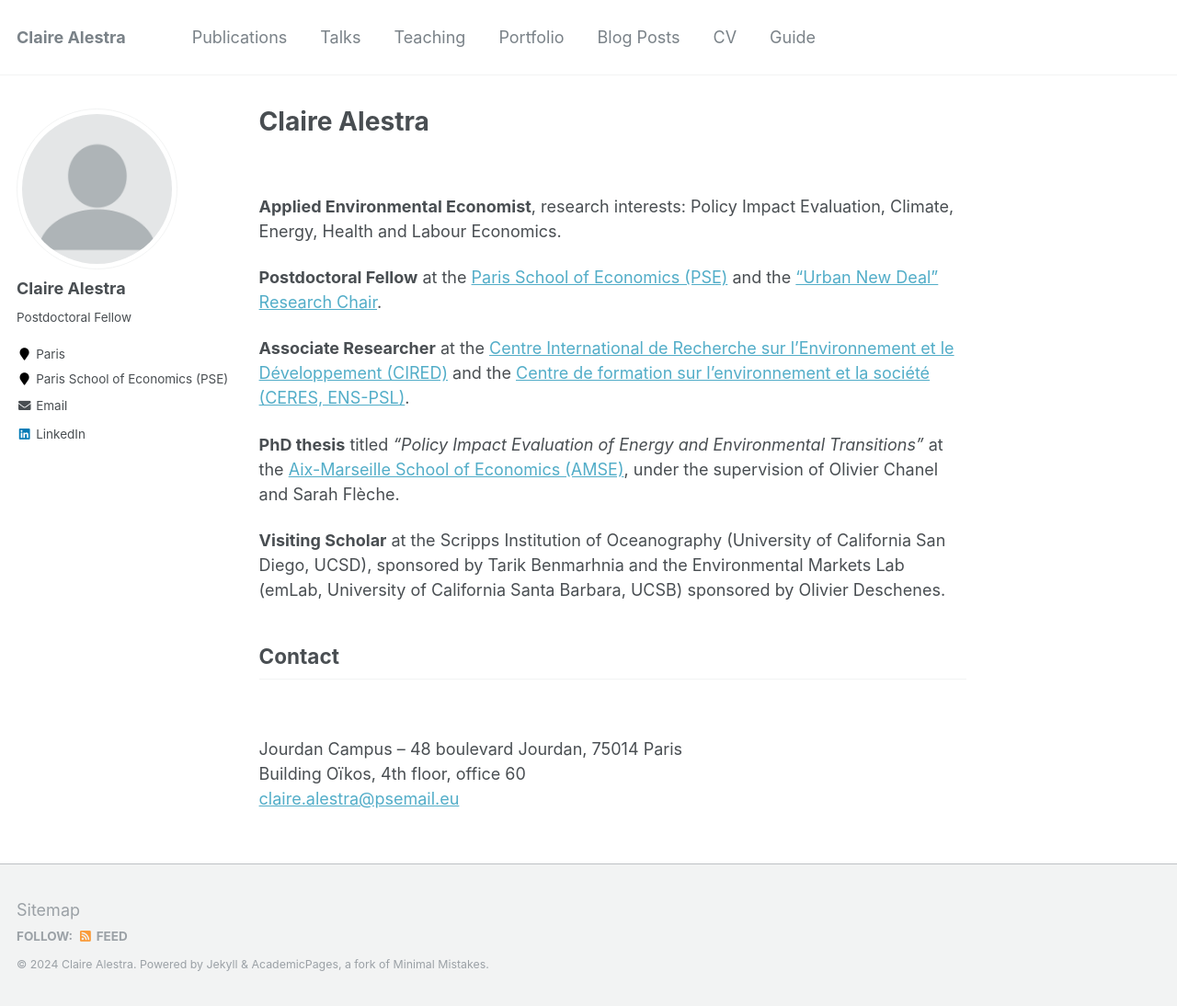
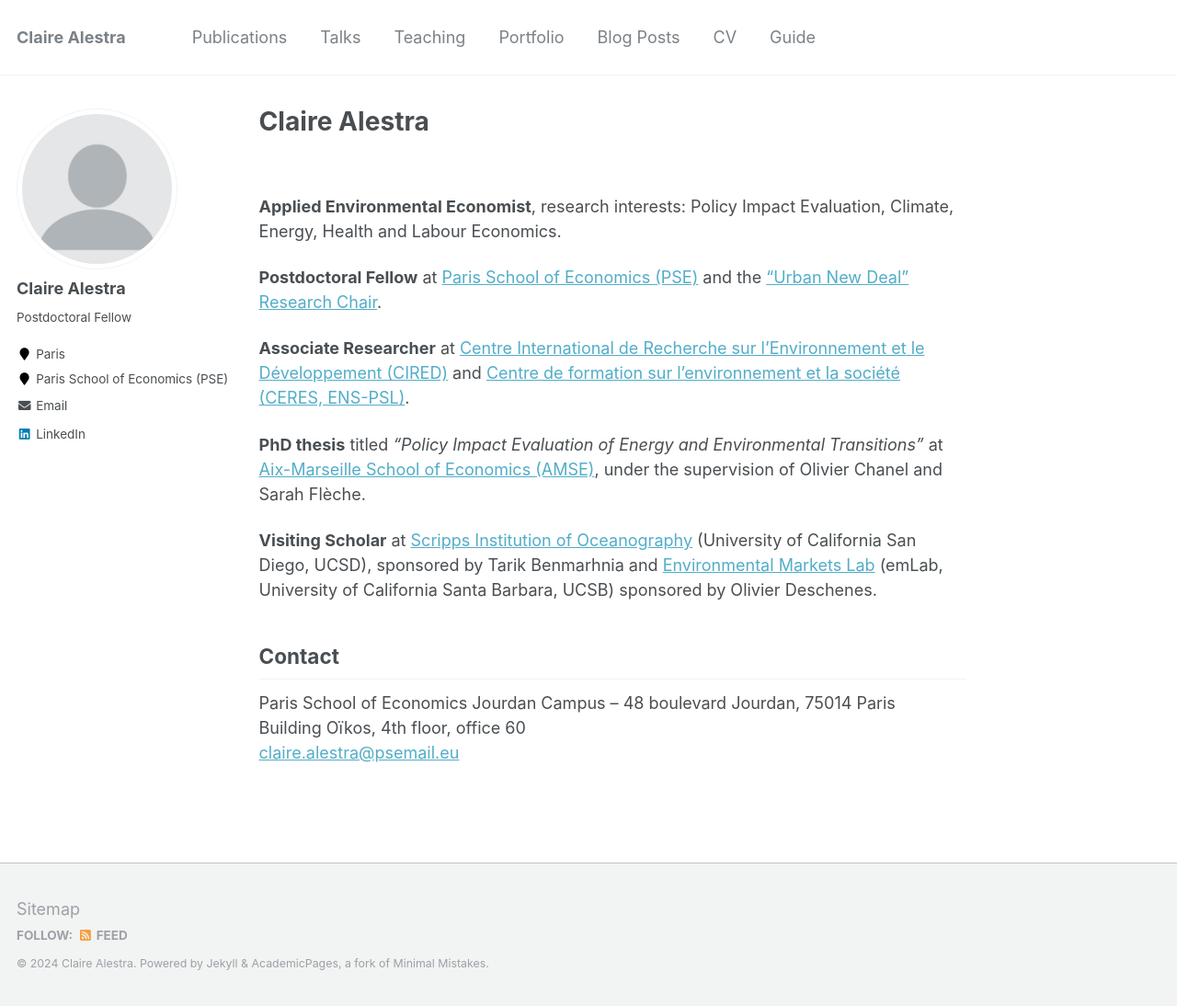
Before and after one commit to ClaireAlestra/ClaireAlestra.github.io, a Jekyll site: the page built from _pages/about.md, in a window 1280 px wide and 1094 px high. Shown: the whole window at 92% size. Built offline with Jekyll 4.4.1, drawn with Linux system fonts in a browser that asks for light colours.

Commit message:
Update about.md

```diff
--- a/_pages/about.md
+++ b/_pages/about.md
@@ -12,18 +12,17 @@ redirect_from:
 
 **Applied Environmental Economist**, research interests: Policy Impact Evaluation, Climate, Energy, Health and Labour Economics.
 
-**Postdoctoral Fellow** at the [Paris School of Economics (PSE)](https://www.parisschoolofeconomics.eu/en/) and the ["Urban New Deal" Research Chair](https://www.parisschoolofeconomics.eu/en/pse-partnership-programme/chairs/urban-new-deal-chair/).
+**Postdoctoral Fellow** at [Paris School of Economics (PSE)](https://www.parisschoolofeconomics.eu/en/) and the ["Urban New Deal" Research Chair](https://www.parisschoolofeconomics.eu/en/pse-partnership-programme/chairs/urban-new-deal-chair/).
 
-**Associate Researcher** at the [Centre International de Recherche sur l'Environnement et le Développement (CIRED)](https://www.centre-cired.fr/en/) and the [Centre de formation sur l’environnement et la société (CERES, ENS-PSL)](https://ceres.ens.fr/).
+**Associate Researcher** at [Centre International de Recherche sur l'Environnement et le Développement (CIRED)](https://www.centre-cired.fr/en/) and [Centre de formation sur l’environnement et la société (CERES, ENS-PSL)](https://ceres.ens.fr/).
 
-**PhD thesis** titled *"Policy Impact Evaluation of Energy and Environmental Transitions"* at the [Aix-Marseille School of Economics (AMSE)](https://www.amse-aixmarseille.fr/en), under the supervision of Olivier Chanel and Sarah Flèche.
+**PhD thesis** titled *"Policy Impact Evaluation of Energy and Environmental Transitions"* at [Aix-Marseille School of Economics (AMSE)](https://www.amse-aixmarseille.fr/en), under the supervision of Olivier Chanel and Sarah Flèche.
 
-**Visiting Scholar** at the Scripps Institution of Oceanography (University of California San Diego, UCSD), sponsored by Tarik Benmarhnia and the Environmental Markets Lab (emLab, University of California Santa Barbara, UCSB) sponsored by Olivier Deschenes.
+**Visiting Scholar** at [Scripps Institution of Oceanography](https://scripps.ucsd.edu/) (University of California San Diego, UCSD), sponsored by Tarik Benmarhnia and [Environmental Markets Lab](https://emlab.ucsb.edu/) (emLab, University of California Santa Barbara, UCSB) sponsored by Olivier Deschenes.
 
 ## Contact
 
-<br>
-
+Paris School of Economics
 Jourdan Campus – 48 boulevard Jourdan, 75014 Paris <br>
 Building Oïkos, 4th floor, office 60  <br>
 [claire.alestra@psemail.eu](claire.alestra@psemail.eu)
```
